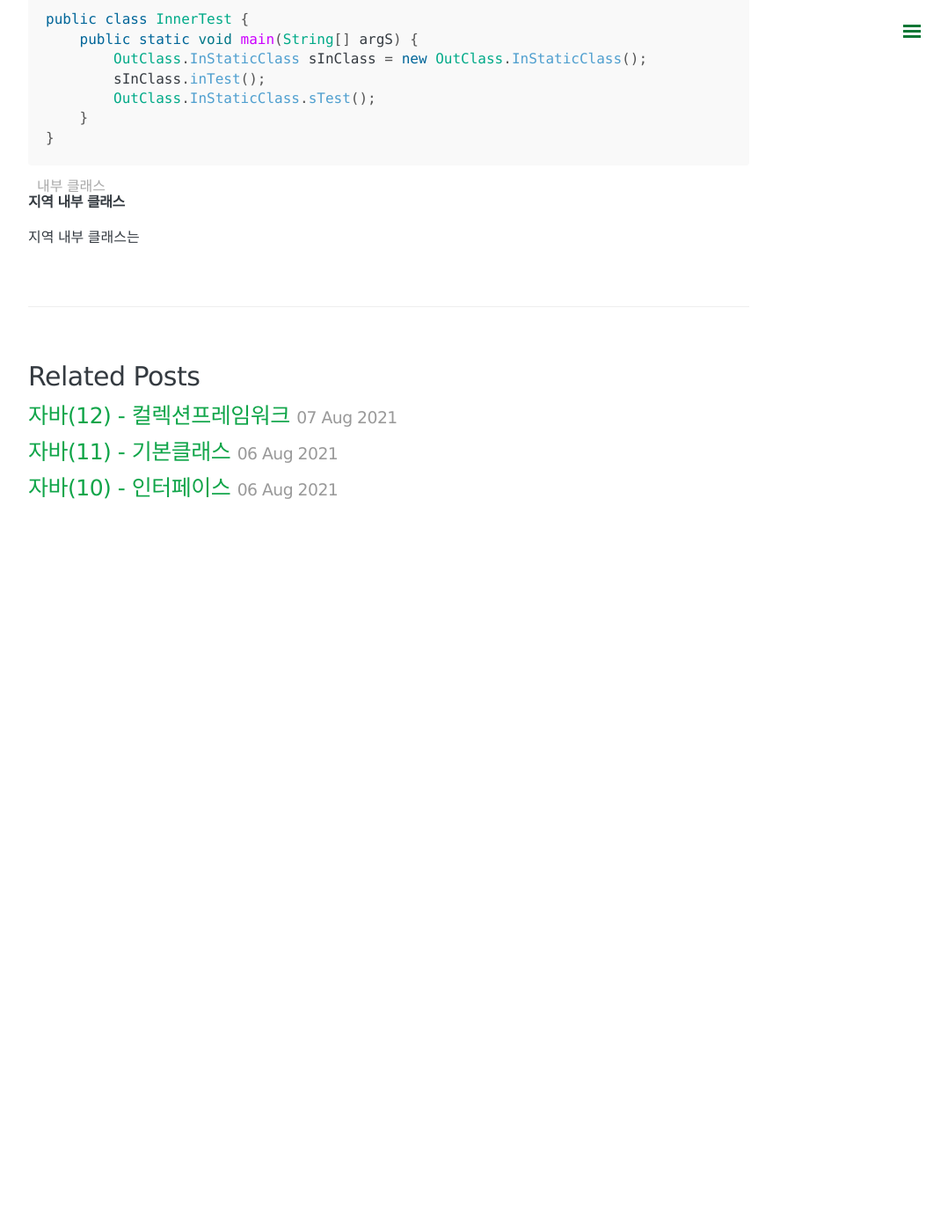
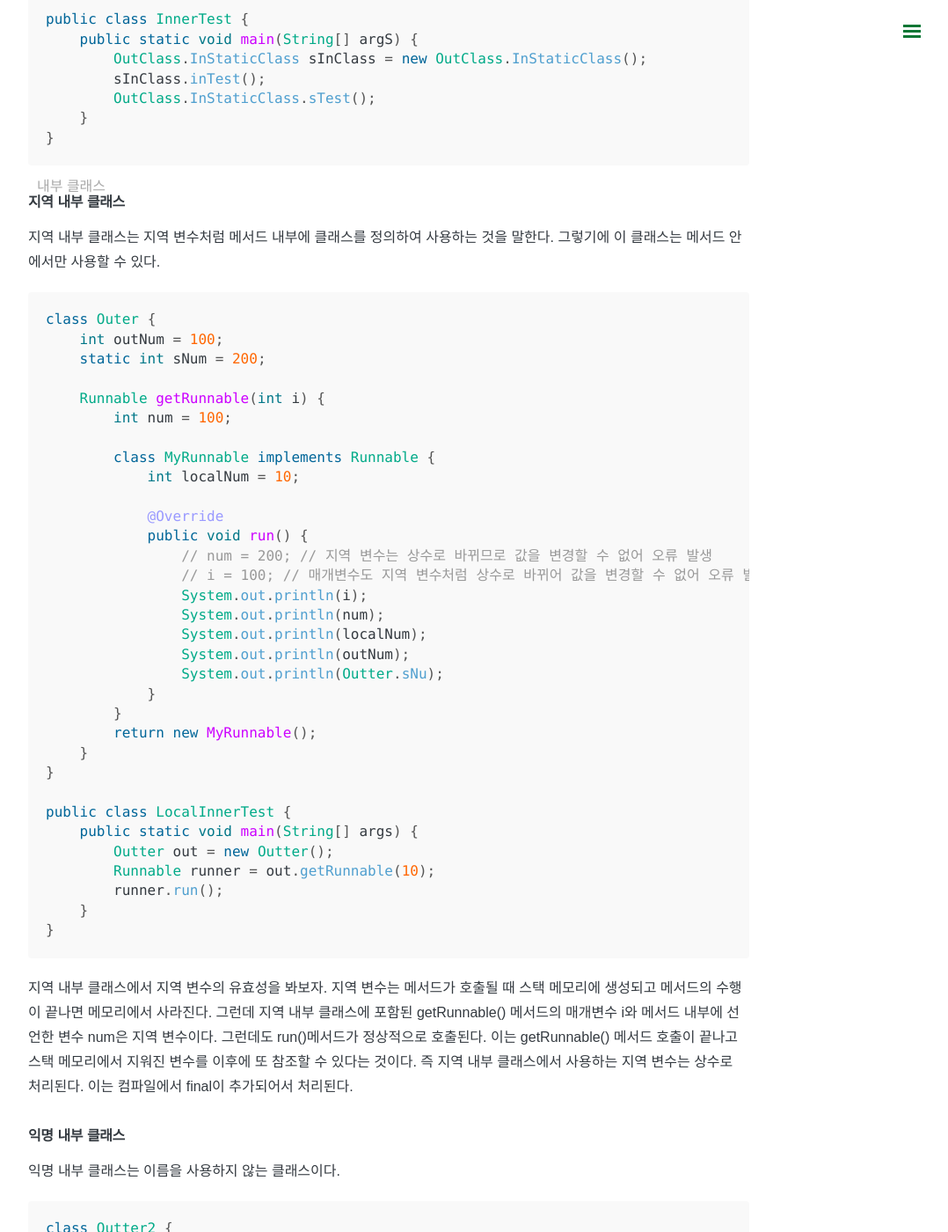
Before and after one commit to somefood/somefood.github.io, a Jekyll site: the page built from _posts/java/2021-08-10-자바13-내부클래스-람다식-스트림.md, in a window 1280 px wide and 1400 px high, scrolled down 3008 px. Shown: the whole window at 88% size, without its empty margins (198-1276 px from the left). Built offline with Jekyll 4.4.1, drawn with Linux system fonts in a browser that asks for light colours; nearby versions of some CDN libraries; our own code applies the rules of GitHub Pages for plain Markdown files; comment, search, counter and statistics services are not loaded; before the commit the page ends 3638 px from its top, so only the background shows below that; some of the changed text lies outside the part shown.

Commit message:
Update and rename 2021-08-07-자바13-내부클래스-람다식-스트림.md to 2021-08-10-자바13-내부클래스-람다식-스트림.md

````diff
--- a/_posts/java/2021-08-07-자바13-내부클래스-람다식-스트림.md
+++ b/_posts/java/2021-08-10-자바13-내부클래스-람다식-스트림.md
@@ -122,4 +122,85 @@ public class InnerTest {
 
 ### 지역 내부 클래스
 
-지역 내부 클래스는
+지역 내부 클래스는 지역 변수처럼 메서드 내부에 클래스를 정의하여 사용하는 것을 말한다. 그렇기에 이 클래스는 메서드 안에서만 사용할 수 있다.
+
+```java
+class Outer {
+    int outNum = 100;
+    static int sNum = 200;
+
+    Runnable getRunnable(int i) {
+        int num = 100;
+
+        class MyRunnable implements Runnable {
+            int localNum = 10;
+
+            @Override
+            public void run() {
+                // num = 200; // 지역 변수는 상수로 바뀌므로 값을 변경할 수 없어 오류 발생
+                // i = 100; // 매개변수도 지역 변수처럼 상수로 바뀌어 값을 변경할 수 없어 오류 발생
+                System.out.println(i);
+                System.out.println(num);
+                System.out.println(localNum);
+                System.out.println(outNum);
+                System.out.println(Outter.sNu);
+            }
+        }
+        return new MyRunnable();
+    }
+}
+
+public class LocalInnerTest {
+    public static void main(String[] args) {
+        Outter out = new Outter();
+        Runnable runner = out.getRunnable(10);
+        runner.run();
+    }
+}
+```
+
+지역 내부 클래스에서 지역 변수의 유효성을 봐보자. 지역 변수는 메서드가 호출될 때 스택 메모리에 생성되고 메서드의 수행이 끝나면 메모리에서 사라진다. 그런데 지역 내부 클래스에 포함된 getRunnable() 메서드의 매개변수 i와 메서드 내부에 선언한 변수 num은 지역 변수이다. 그런데도 run()메서드가 정상적으로 호출된다. 이는 getRunnable() 메서드 호출이 끝나고 스택 메모리에서
+지워진 변수를 이후에 또 참조할 수 있다는 것이다. 즉 지역 내부 클래스에서 사용하는 지역 변수는 상수로 처리된다. 이는 컴파일에서 final이 추가되어서 처리된다.
+
+### 익명 내부 클래스
+
+익명 내부 클래스는 이름을 사용하지 않는 클래스이다.
+
+```java
+class Outter2 {
+    Runnable getRunnable(int i) {
+        int num = 100;
+
+        return new Runnable() {
+            @Override
+            public void run() {
+                System.out.println(i)
+                System.out.println(num)
+            }
+        }; // 클래스 끝에 ; 사용
+    }
+
+    Runnable runner = new Runnable() {
+        @Override
+        public void run() {
+            System.out.println("Runnable이 구현된 익명 클래스 변수")
+        }
+    }; // 마찬가지로 ; 사용
+}
+
+public class AnonymousInnerTest {
+    public static void main(String[] args) {
+        Outter2 out = new Outter2();
+        Runnable runnable = out.getRunnable(10);
+        runnerable.run();
+        out.runner.run();
+    }
+}
+```
+
+|종류|구현위치|사용할 수 있는 외부 클래스 변수|생성 방법|
+|---|--------|----------------------------|---------|
+|인스턴스 내부 클래스|외부 클래스 멤버 변수와 동일|외부 인스턴스 변수 외부 전역 변수|외부 클래스를 먼저 만든 후 내부 클래스 생성|
+|정적 내부 클래스|외부 클래스 멤버 변수와 동일|외부 전역 변수|외부 클래스와 무관하게 생성|
+|지역 내부 클래스|메서드 내부에 구현|외부 인스턴스 변수 외부 전역 변수|메서드를 호출할 때 생성|
+|익명 내부 클래스|메서드 내부에 구현 변수에 대입하여 직접 구현|외부 인스턴스 변수 외부 전역 변수|메서드를 호출할 때 생성되거나, 인터페이스 타입 변수에 대입할 때 new 예약어를 사용하여 생성|
````
